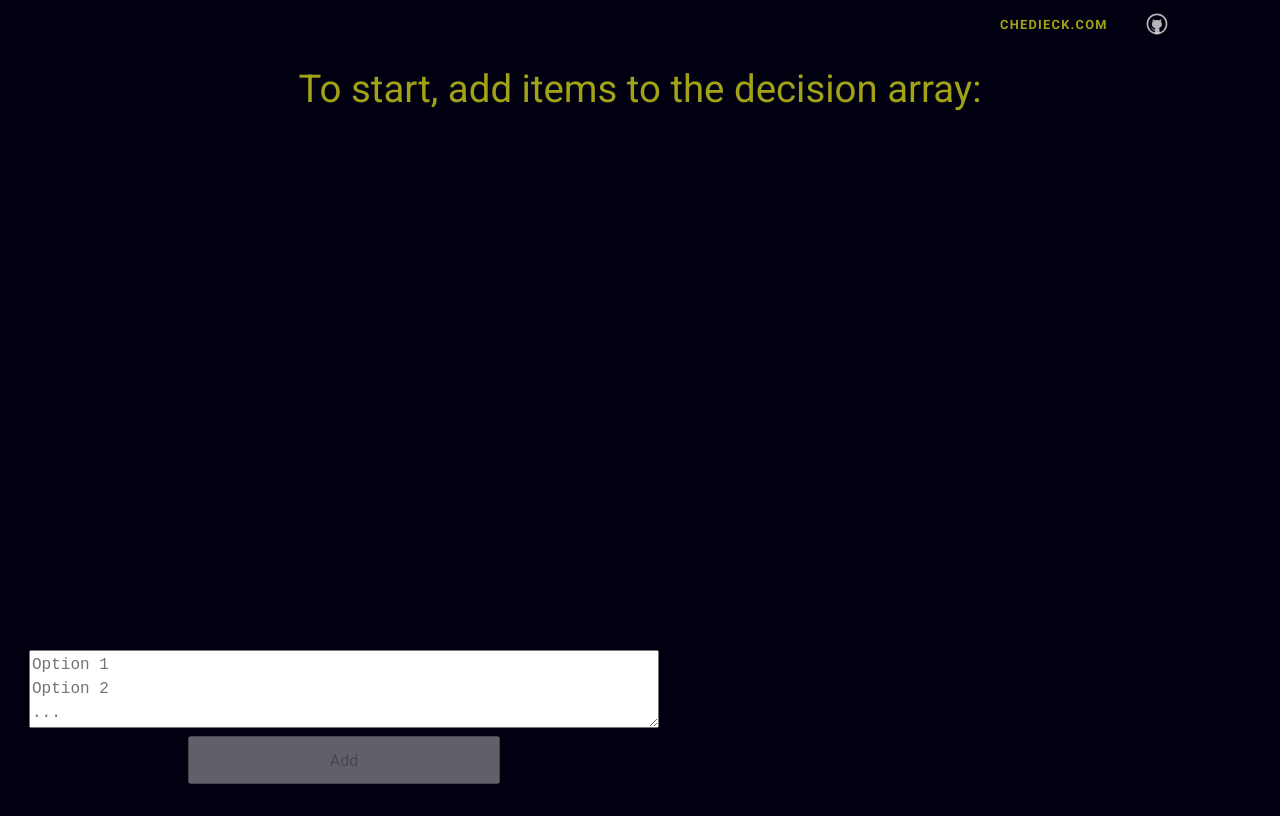
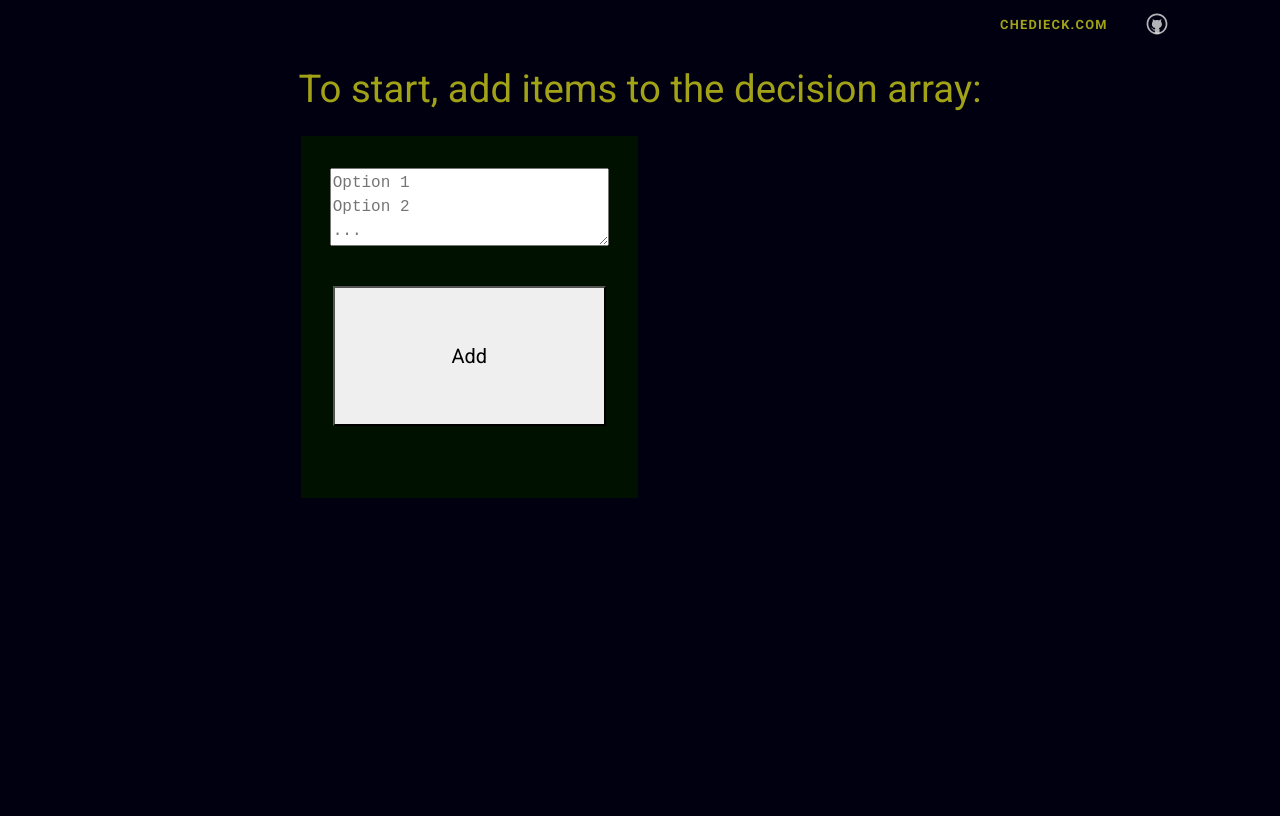
Before and after one commit to chedieck/decisionrace, a SvelteKit app: page / in a window 1280 px wide. Built offline with nearby package versions, Linux system fonts and the light colour scheme.

Commit message:
fix: too many lines

```diff
--- a/src/components/ChoiceSelector.svelte
+++ b/src/components/ChoiceSelector.svelte
@@ -5,11 +5,18 @@
   let inputText: string = '';
   let items: string[] = [];
 
+  let addDisabled = false
+  let tooManyItems = false
+  let tooManyChars = false
+
   export let raceStarted: boolean
 
   const placeholder = 'Option 1\nOption 2\n...'
+  const MAX_ITEMS = 20
+  const MAX_INPUT_CHARS = 1000
 
   const addItem = () => {
+    if (addDisabled) return
     const newItems = inputText.split('\n').filter(line => line.trim() !== '');
     if (newItems.length > 0) {
       // Add new items to the list without exceeding the 20 items limit
@@ -23,6 +30,16 @@
     if (event.key === 'Enter' && !event.shiftKey) {
       event.preventDefault();
       addItem();
+    } else if (event.key === 'Enter' && tooManyItemsInInput) {
+      event.preventDefault(); // Prevent adding more lines if limit is reached
+    }
+  };
+
+    // Handle input to prevent pasting too many lines or characters
+  const handleInput = () => {
+    const lines = inputText.split('\n');
+    if (lines.length > MAX_ITEMS - items.length || inputText.length > MAX_INPUT_CHARS) {
+      inputText = lines.slice(0, MAX_ITEMS - items.length).join('\n').substring(0, MAX_INPUT_CHARS);
     }
   };
 
@@ -33,23 +50,40 @@
       window.removeEventListener('keydown', handleKeydown);
     };
   });
+
+  $: tooManyItems = items.length >= MAX_ITEMS
+  $: tooManyItemsInInput = inputText.split(/\n+/).length > (MAX_ITEMS - items.length)
+  $: tooManyCharsInInput = inputText.length > MAX_INPUT_CHARS
+  $: addDisabled = tooManyItems || tooManyItemsInInput || tooManyCharsInInput
+
 </script>
 
 <style>
   .container {
     width: 100%;
-    overflow: scroll;
+    overflow: hidden;
     display: flex;
     align-items: flex-top;
+    max-width: 100vh;
+    justify-content: space-around;
   }
+
+  .container:nth-child(odd) {
+  }
+
+  .container:nth-child(odd) {
+    background-color: var(--color-bg-2);
+  }
+
   .inner-container {
     display: flex;
-    padding: 16px;
+    padding: 32px;
     flex-direction: column;
     align-items: center;
-    width: 50%;
+    width: 40%;
+    min-width: 40%;
     height: 100%;
-    gap: 8px;
+    background-color: var(--color-bg-2);
   }
 
   textarea {
@@ -60,26 +94,38 @@
 
   button {
     cursor: pointer;
+    height: 7em;
+    width: 100%;
+    font-size: 20px;
+    margin-bottom: 10vh;
+    margin: 2em;
+    border-radius: 0;
+  }
+
+  .start-race {
+    text-transform: uppercase;
     width: 50%;
-    height: 3em;
   }
 
   .hidden {
-    display: none
+    visibility: hidden;
   }
 
   .items-list {
     margin-top: 1rem;
   }
+
 </style>
 
 {#if !raceStarted}
+<div class="top-section">
 <h1>To start, add items to the decision array:</h1>
 <div class="container">
+
   <div class="inner-container">
-    <textarea disabled={!browser} bind:value={inputText} rows="3" placeholder={placeholder}></textarea>
-    <button on:click={addItem} disabled={items.length >= 20 || inputText.trim() === ''}>Add</button>
-    {#if items.length >= 20}
+    <textarea on:input={handleInput} disabled={!browser || (addDisabled && inputText === '')} bind:value={inputText} rows="3" placeholder={placeholder}></textarea>
+    <button on:click={addItem} disabled={addDisabled}>Add</button>
+    {#if tooManyItems || tooManyItemsInInput }
       <p class="error">You cannot add more than 20 items.</p>
     {/if}
   </div>
@@ -90,11 +136,12 @@
           <li>{item}</li>
         {/each}
       </ul>
-      <button on:click={() => raceStarted = true} class:hidden={items.length < 2}>
-        Start Race
-      </button>
   </div>
 </div>
+</div>
+<button on:click={() => raceStarted = true} class="start-race" class:hidden={items.length < 2}>
+  Start Race
+</button>
 {/if}
 {#if raceStarted}
   <Race optionNames={items}/>
```
